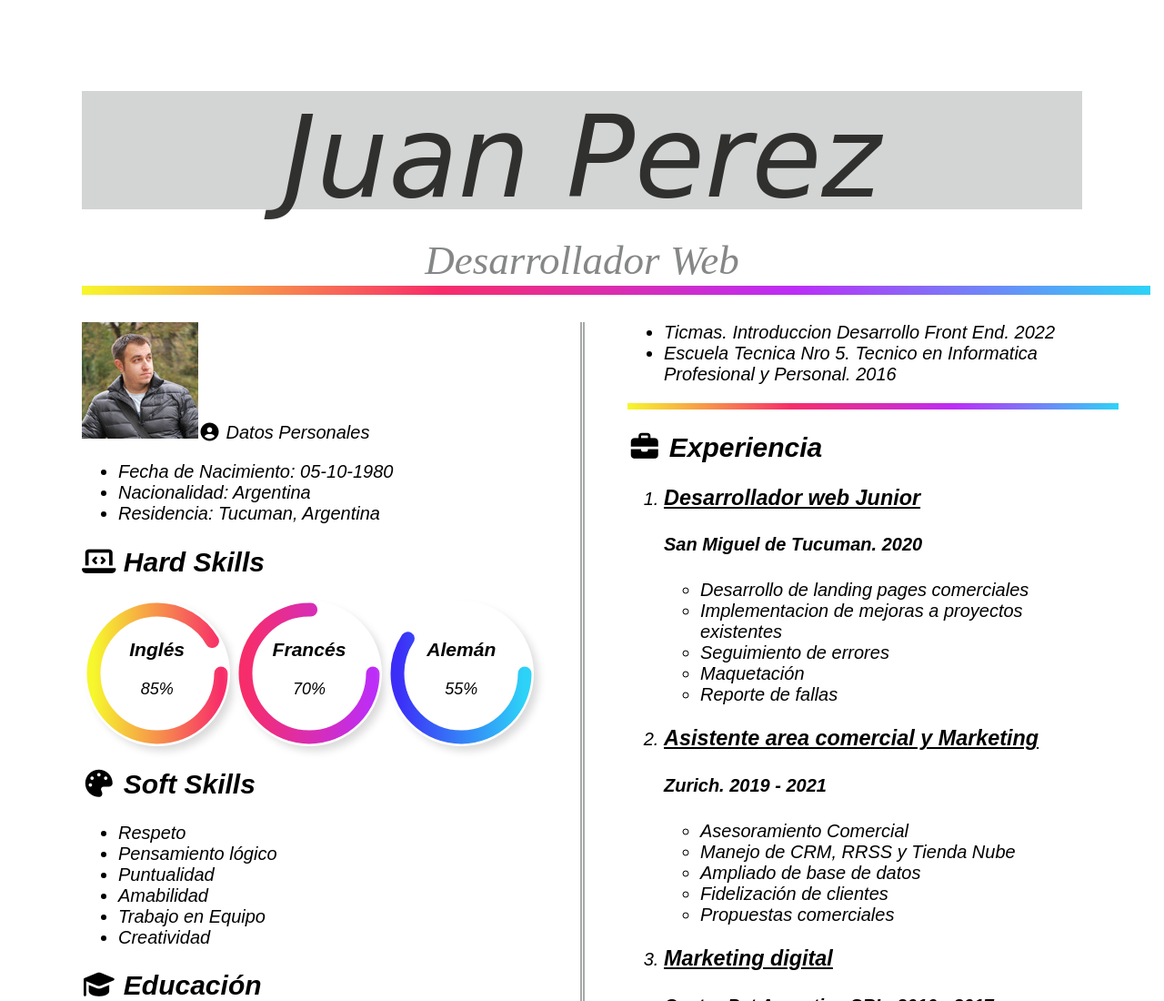
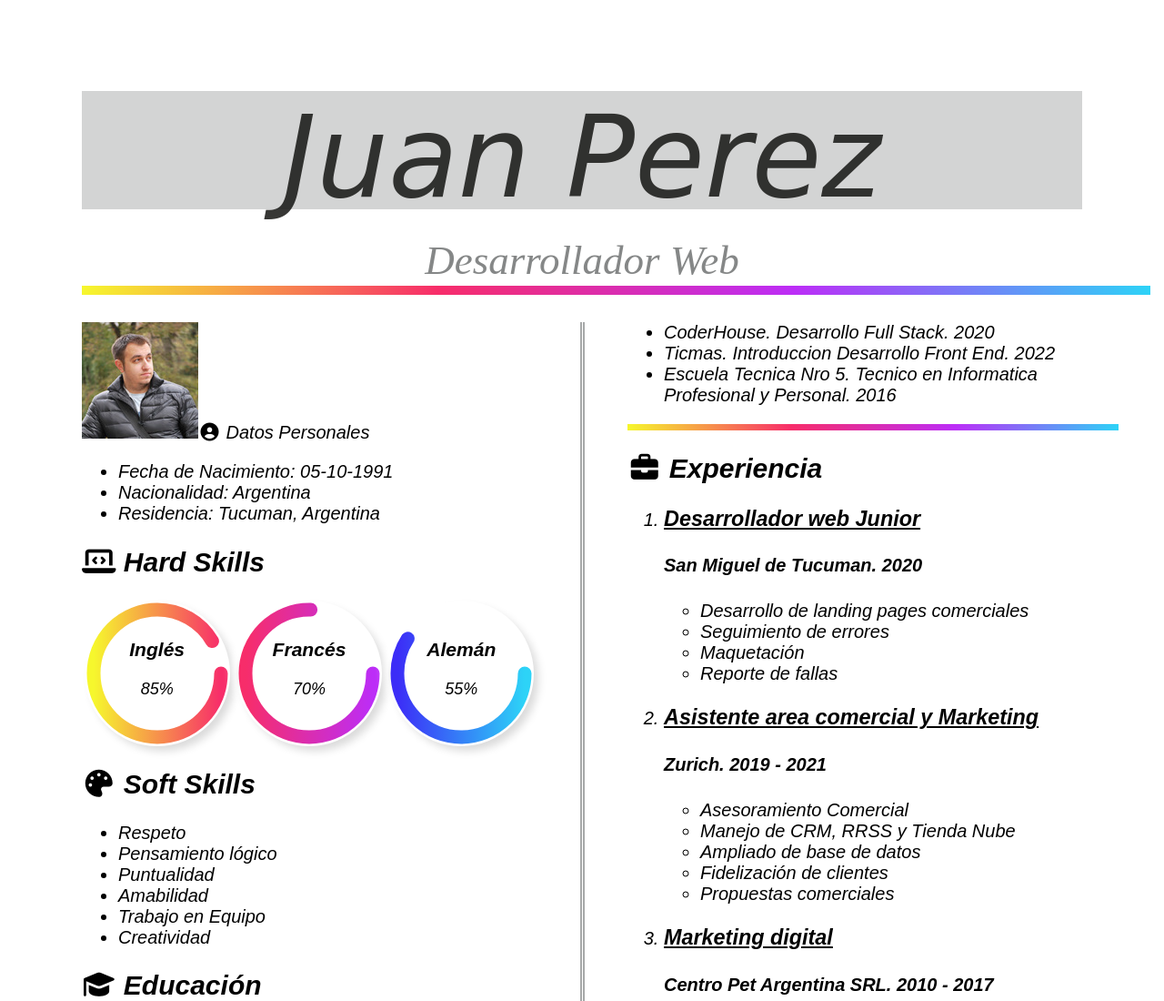
Before and after one commit to Scoryuxus/proyectofinalcurriculumvitae, a plain HTML site: page proyectofinalcurriculumvitae/index.html in a window 1280 px wide. Shown: the top 1100 px of the page at 91% size. Drawn offline with Linux system fonts and the light colour scheme.

Commit message:
Update index.html

```diff
--- a/proyectofinalcurriculumvitae/index.html
+++ b/proyectofinalcurriculumvitae/index.html
@@ -26,7 +26,7 @@
 
     <h2><i class="fa-solid fa-circle-user"></i> Datos Personales</h2>
     <ul>
-        <li>Fecha de Nacimiento: 05-10-1980</li>
+        <li>Fecha de Nacimiento: 05-10-1991</li>
         <li>Nacionalidad: Argentina</li>
         <li>Residencia: Tucuman, Argentina</li>
     </ul>
@@ -113,7 +113,6 @@
             <h4>San Miguel de Tucuman. 2020</h4>
             <ul>
                 <li>Desarrollo de landing pages comerciales</li>
-                <li>Implementacion de mejoras a proyectos existentes</li>
                 <li>Seguimiento de errores</li>
                 <li>Maquetación</li>
                 <li>Reporte de fallas</li>
```
